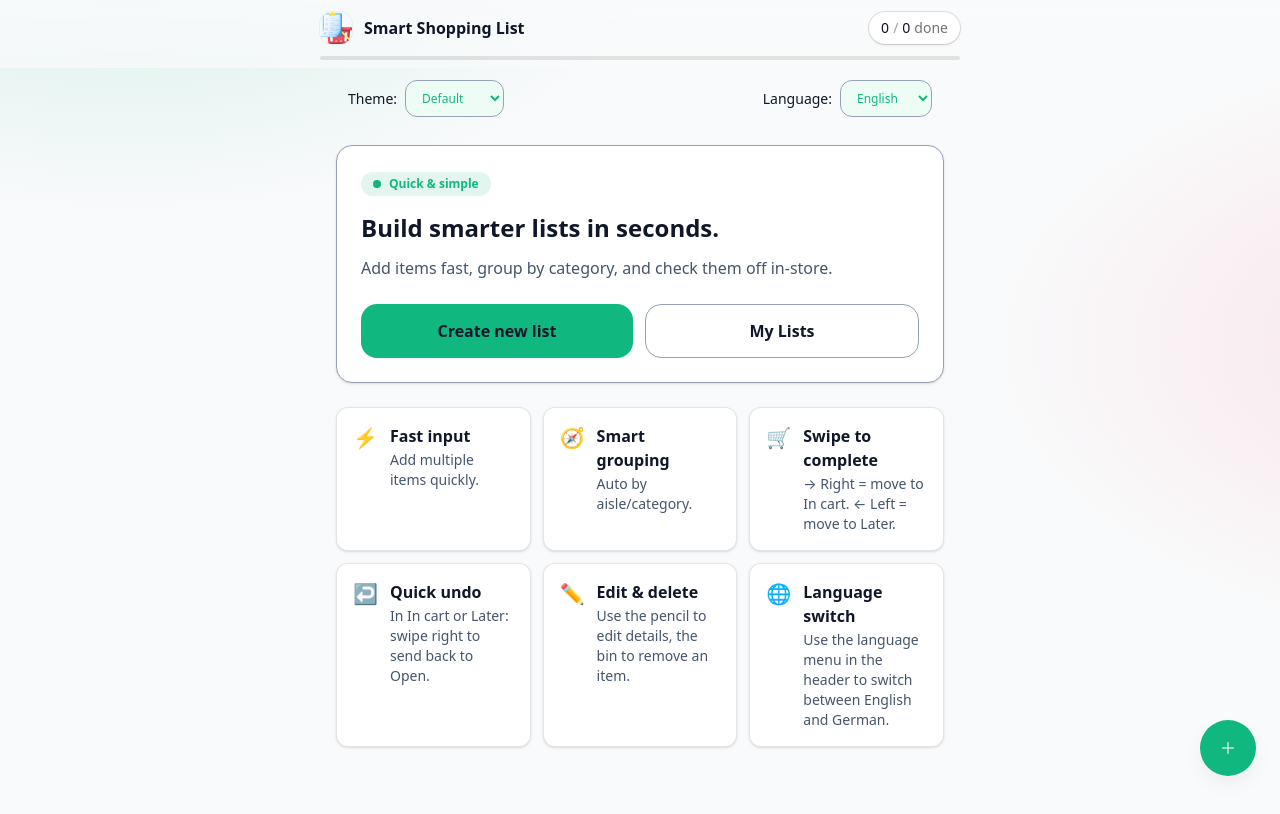
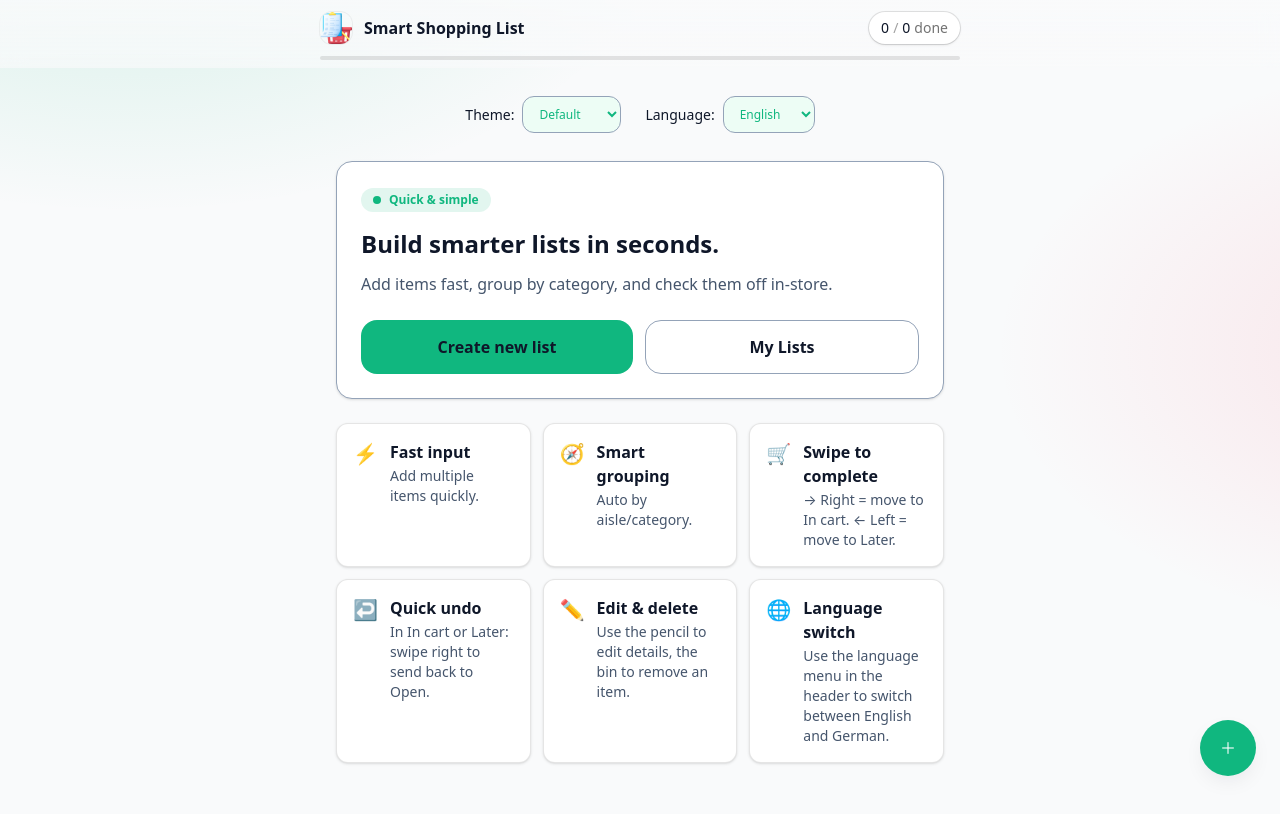
Before and after one commit to Kalikian/smart-shopping-list-frontend, a React (Vite) app: page / in a window 1280 px wide. Shown: the top 814 px of the page. Built offline with nearby package versions, Linux system fonts and the light colour scheme.

Commit message:
feat(ui): add PreferencesBar for theme and language controls

```diff
--- a/src/App.tsx
+++ b/src/App.tsx
@@ -10,8 +10,8 @@ import HeroCard from "./components/HeroCard";
 import FeatureTiles from "./components/FeatureTiles";
 import List from "./components/List";
 import Fab from "./components/Fab";
-import ThemeSwitcher from "./components/ThemeSwitcher";
-import LanguageSwitcher from "./components/LanguageSwitcher";
+// import ThemeSwitcher from "./components/ThemeSwitcher";
+// import LanguageSwitcher from "./components/LanguageSwitcher";
 import CreateListDialog from "./components/CreateListDialog";
 import MyListsDialog from "./components/MyListsDialog";
 
@@ -32,6 +32,7 @@ import {
   removeItem as removeItemStore,
   type ListSnapshot,
 } from "./data/listStore/index";
+import PreferencesBar from "./components/PreferencesBar";
 
 function newItemId() {
   return `it-${Date.now()}-${Math.random().toString(36).slice(2, 7)}`;
@@ -133,12 +134,8 @@ export default function App() {
         title={t("app.title", { defaultValue: "Smart Shopping List" })}
       />
 
-      {/* Top bar: Theme (left) + Language (right) */}
       <div className="mx-auto max-w-screen-sm safe-x">
-        <div className="flex items-center justify-between">
-          <ThemeSwitcher />
-          <LanguageSwitcher />
-        </div>
+        <PreferencesBar />
       </div>
 
       <main className="mx-auto max-w-screen-sm safe-x pb-28 pt-4">
--- /dev/null
+++ b/src/components/PreferencesBar.tsx
@@ -0,0 +1,16 @@
+// src/components/PreferencesBar.tsx
+// Compact Theme + Language row
+// - Centered with small gap
+// - Wraps on very narrow screens, both controls stay centered
+
+import ThemeSelector from "./ThemeSwitcher";
+import LanguageSwitcher from "./LanguageSwitcher";
+
+export default function PreferencesBar() {
+  return (
+    <section className="mt-4 flex flex-wrap items-center justify-center">
+      <ThemeSelector />
+      <LanguageSwitcher />
+    </section>
+  );
+}
```
